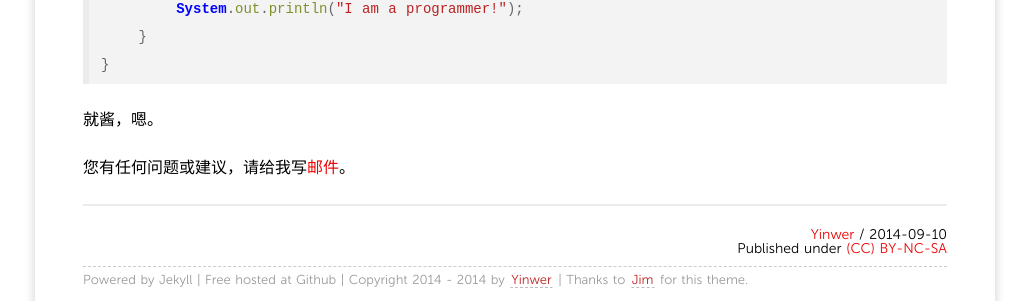
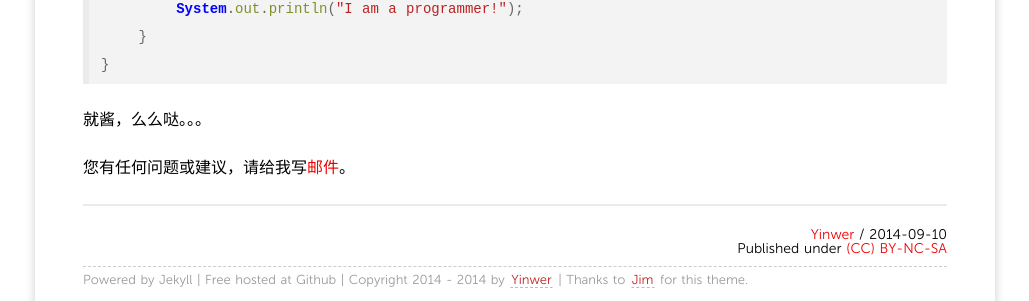
Before and after one commit to yinwer81/yinwer81.github.com, a Jekyll site: the page built from _posts/201409/2014-09-10-i-am-a-programmer.md, in a window 1280 px wide. Shown: the part 418-719 px from the top of the page, without its empty margins (125-1154 px from the left). Built offline with Jekyll 4.4.1, drawn with Linux system fonts in a browser that asks for light colours; nearby versions of some CDN libraries; Markdown is read by kramdown in place of the engine named in the settings; comment, search, counter and statistics services are not loaded.

Commit message:
refresh i-am-a-programmer

```diff
--- a/_posts/201409/2014-09-10-i-am-a-programmer.md
+++ b/_posts/201409/2014-09-10-i-am-a-programmer.md
@@ -24,6 +24,6 @@ public class IAmAProgrammer {
 
 {% endhighlight %}
 
-就酱，嗯。
+就酱，么么哒。。。
 
 您有任何问题或建议，请给我写[邮件](mailto:yinwer81@gmail.com)。
```
